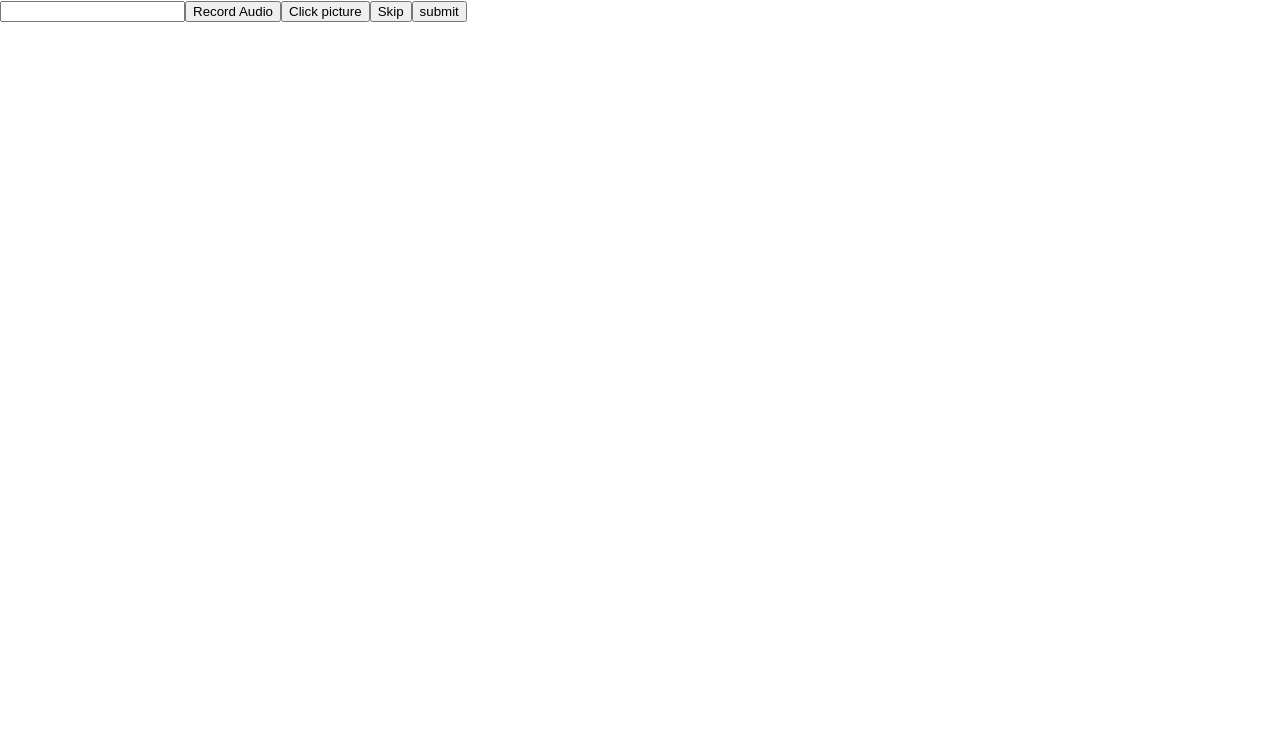
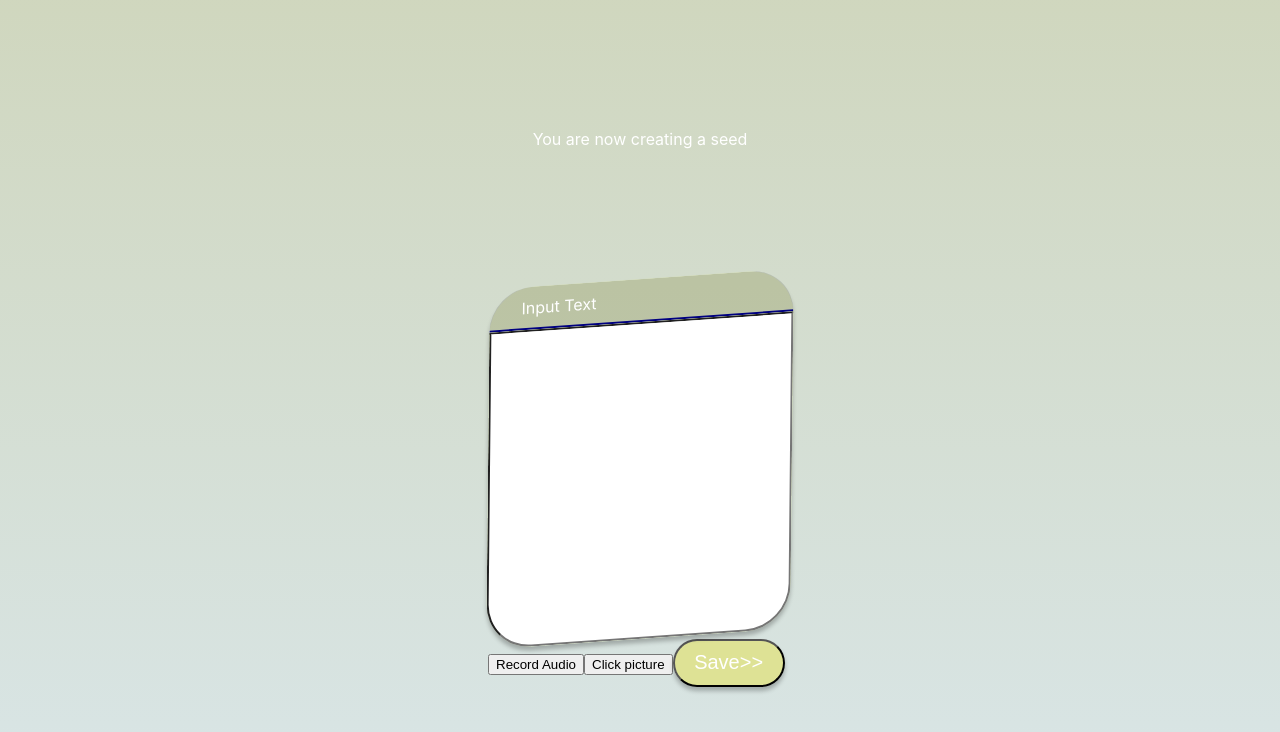
Before and after one commit to tanvibhakta/sultana-fieldness, a React (Create React App) app: page /bubble-input in a window 1280 px wide. Shown: the top 732 px of the page. Built offline with nearby package versions, Linux system fonts and the light colour scheme.

Commit message:
Style the bubble input page

```diff
--- a/src/pages/BubbleInput.jsx
+++ b/src/pages/BubbleInput.jsx
@@ -1,17 +1,34 @@
 import { Link } from "react-router-dom";
+import "./css/bubbleinput.css";
 
 export const BubbleInput = () => {
   // TODO: Ask for permissions for location, audio recording, video recording APIs here
   return (
-    <div>
+    <div className="bubble_input-container container">
+      <p>You are now creating a seed</p>
       <form>
         {/*TODO: Put a WISYWIG here, perhaps TinyMCE?*/}
-        <input type="textarea" />
+        <div className="bubble_input-description">
+          <label
+            htmlFor="description"
+            className="bubble_input-description-label"
+          >
+            Input Text
+          </label>
+          <input
+            name="description"
+            id="description"
+            className="bubble_input-description-input"
+            type="textarea"
+          />
+        </div>
         <button>Record Audio</button>
         <button>Click picture</button>
-        <button type="submit">Skip</button>
+        {/*<button type="submit">Skip</button>*/}
         <Link to="/created">
-          <button type="submit">submit</button>
+          <button className="bubble_input-submit" type="submit">
+            Save>>
+          </button>
         </Link>
       </form>
     </div>
--- /dev/null
+++ b/src/pages/css/bubbleinput.css
@@ -0,0 +1,62 @@
+.bubble_input-container {
+  height: 100vh;
+
+  background: linear-gradient(
+    180deg,
+    rgba(161, 175, 126, 0.5) 0%,
+    rgba(179, 204, 207, 0.5) 100%
+  );
+
+  display: flex;
+  flex-direction: column;
+  justify-content: space-evenly;
+  align-items: center;
+
+  color: white;
+}
+
+.bubble_input-description {
+  height: 22.5rem;
+  width: 19rem;
+
+  background: rgba(219, 226, 137, 0.28);
+  box-shadow: 0px 4px 4px rgba(0, 0, 0, 0.25);
+  border-radius: 45px;
+  transform: matrix(1, -0.07, -0.01, 1, 0, 0);
+
+  display: flex;
+  flex-direction: column;
+}
+
+.bubble_input-description-label {
+  height: 3rem;
+  padding-left: 2rem;
+
+  background: rgba(0, 0, 0, 0.12);
+  display: flex;
+  align-items: center;
+
+  border-bottom: 2px solid navy;
+  border-top-left-radius: 45px;
+  border-top-right-radius: 45px;
+}
+
+.bubble_input-description-input {
+  height: 100%;
+
+  border-bottom-left-radius: 45px;
+  border-bottom-right-radius: 45px;
+}
+
+.bubble_input-submit {
+  width: 7rem;
+  height: 3rem;
+
+  font-size: 1.25rem;
+  font-weight: 500;
+  color: white;
+
+  background: rgba(224, 226, 125, 0.75);
+  box-shadow: 0px 4px 4px rgba(0, 0, 0, 0.25);
+  border-radius: 38px;
+}
```
